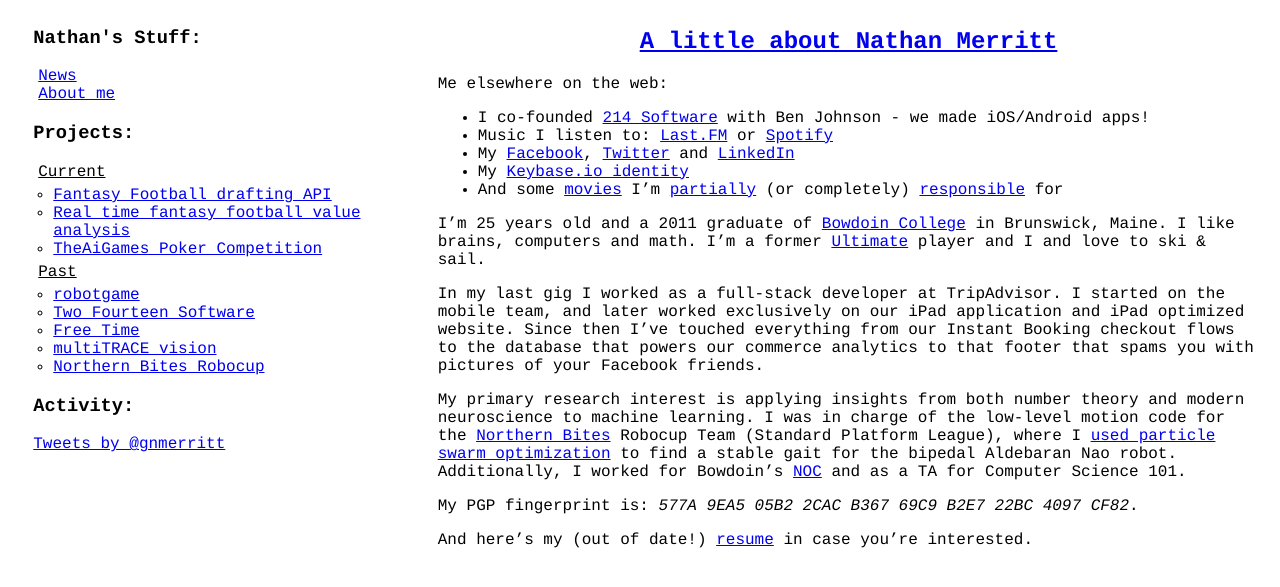
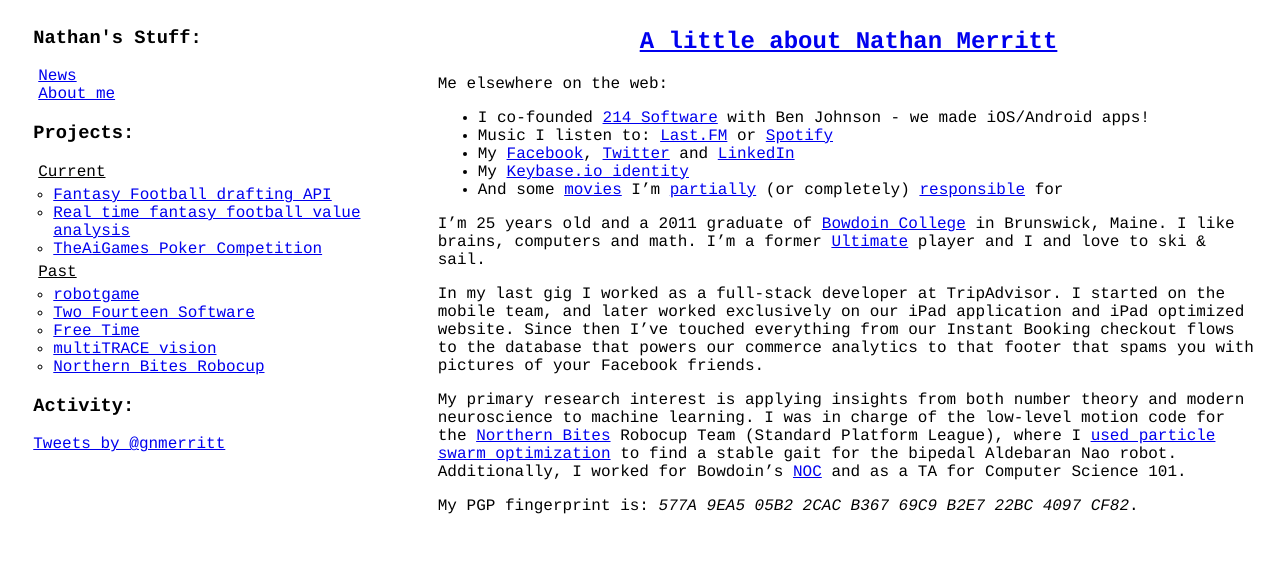
Before and after one commit to gnmerritt/gnmerritt.net, a Jekyll site: the page built from aboutme.markdown, in a window 1280 px wide. Shown: the top 587 px of the page. Built offline with Jekyll 4.4.1, drawn with Linux system fonts in a browser that asks for light colours; comment, search, counter and statistics services are not loaded.

Commit message:
removed my resume

```diff
--- a/aboutme.markdown
+++ b/aboutme.markdown
@@ -35,6 +35,3 @@
 101.
 
 My PGP fingerprint is: <i>577A 9EA5 05B2 2CAC B367 69C9 B2E7 22BC 4097 CF82</i>.
-
-And here's my (out of date!) [resume](/gnmerritt-resume.pdf) in case
-you're interested.
```
Also changed, not shown: 1 other file.
